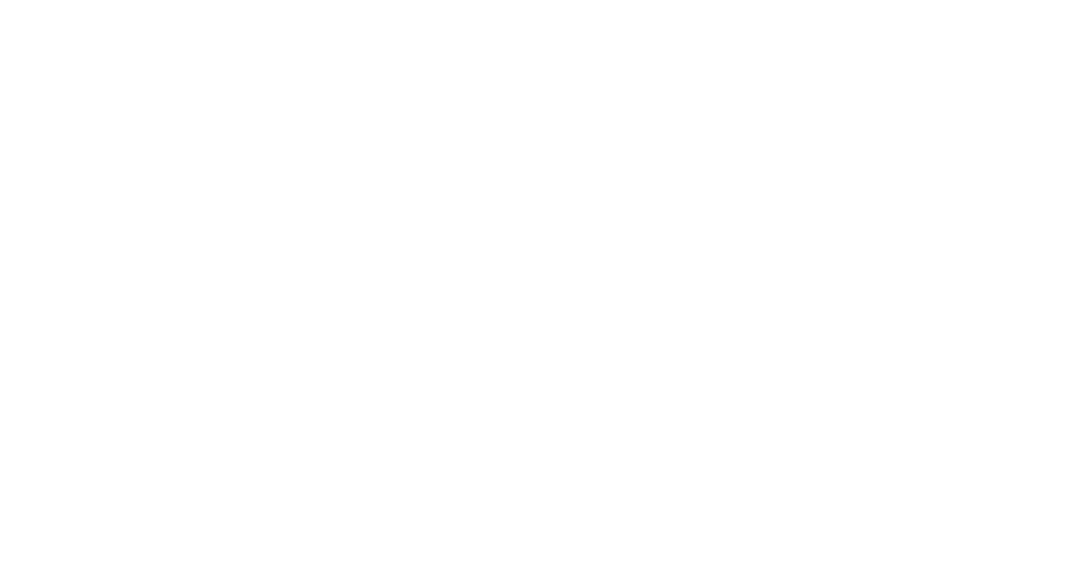
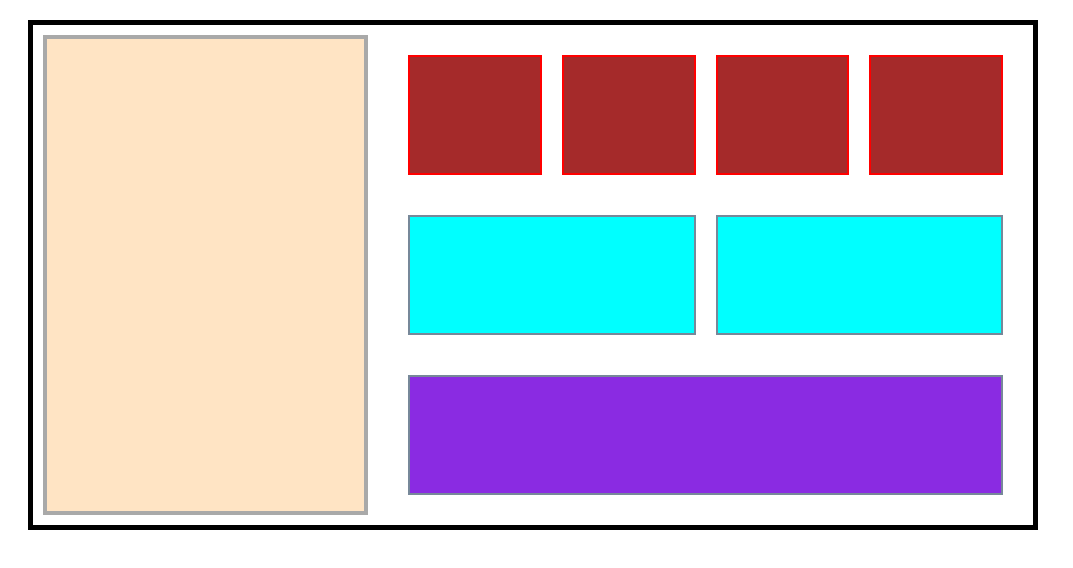
Before and after one commit to YousefHamdy141/Prepare-a-Frontend-Training-Program, a website: page flex.html in a window 1280 px wide. Shown: the whole page, without its empty margins (0-1073 px from the left). Drawn offline with Linux system fonts and the light colour scheme.

Commit message:
LEARN-43 after file.scss compiled to flex.css

```diff
--- a/flex.scss
+++ b/flex.scss
@@ -0,0 +1,61 @@
+.flex-container {
+    margin: 20px;
+    display: flex;
+    border: 5px solid black;
+    flex-direction: row;
+    height: 500px;
+    width: 1000px;
+}
+
+.l-box {
+    border: 4px solid darkgray;
+    width: 300px;
+    margin: 10px;
+    background-color: bisque;
+    flex: 1;
+}
+
+.r-box {
+    width: 600px;
+    margin: 10px;
+    display: flex;
+    flex: 2;
+    flex-direction: column;
+}
+
+.r-box1 {
+    margin: 10px;
+    display: flex;
+    height: 150px;
+    flex-direction: row;
+}
+
+.top-box {
+    margin: 10px;
+    display: flex;
+    border: 2px solid red;
+    flex: 1;
+    background-color: brown;
+}
+
+.middle-box {
+    margin: 10px;
+    display: flex;
+    flex-direction: row;
+    border: 2px solid lightslategrey;
+    flex: 1;
+    background-color: aqua;
+}
+
+.bottom-box {
+    margin: 10px;
+    border: 2px solid lightslategrey;
+    flex: 1;
+    background-color: blueviolet;
+}
+
+@media screen and (max-width: 600px) {
+    .flex-container {
+        flex-direction: column;
+    }
+}
```
Also changed, not shown: flex.css, 1 other file.
